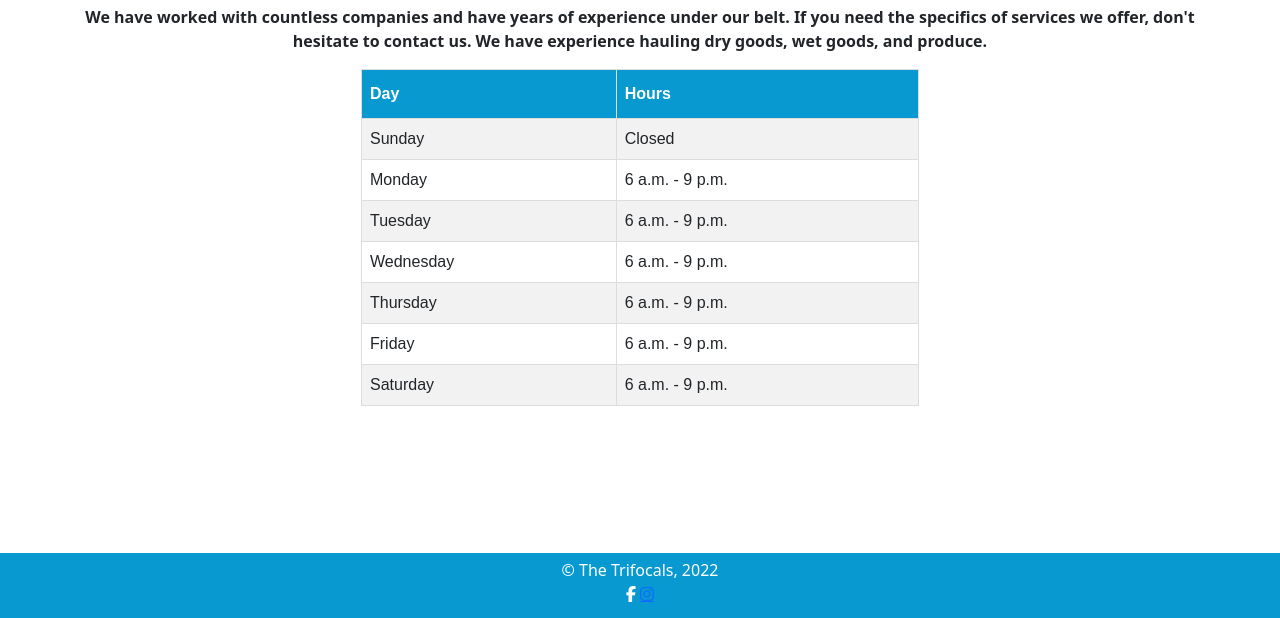
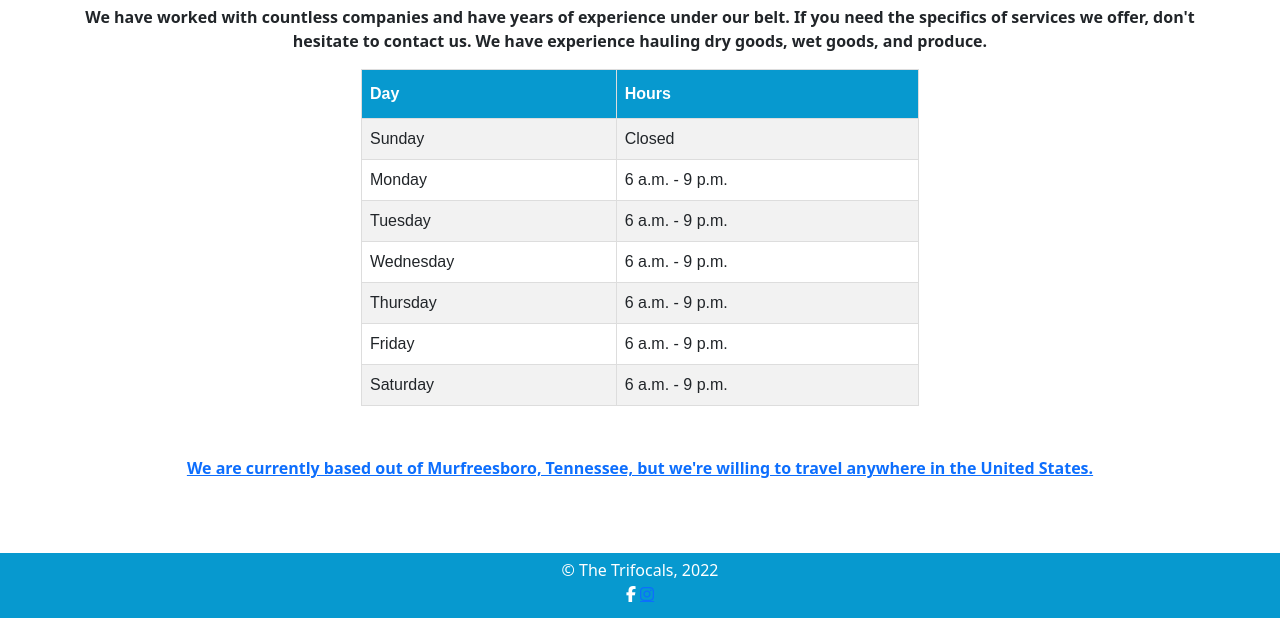
Before and after one commit to AmayaWilliamson/website-prac1, a plain HTML site: page Contact.html in a window 1280 px wide. Shown: the part 182-800 px from the top of the page. Drawn offline with nearby package versions, Linux system fonts and the light colour scheme.

Commit message:
Update Contact.html

```diff
--- a/Contact.html
+++ b/Contact.html
@@ -104,6 +104,18 @@
  </main>
   </div>
 
+
+     <strong>
+  <p class="location">
+    <a href="https://www.google.com/maps/place/3846+Gweneth+Cir,+Murfreesboro,+TN+37128/@35.8325373,-86.4637079,18.75z/data=!4m5!3m4!1s0x8863f64dd01a0e83:0xf0827bd67c9f1f22!8m2!3d35.8327781!4d-86.4636937">We are currently based out of Murfreesboro, Tennessee, but we're willing to travel anywhere in the United States.</a>
+  </p>
+</strong>
+
+
+
+
+
+
   <footer class="footer">
     &copy; The Trifocals, 2022
 <div class="footer-div">
```
